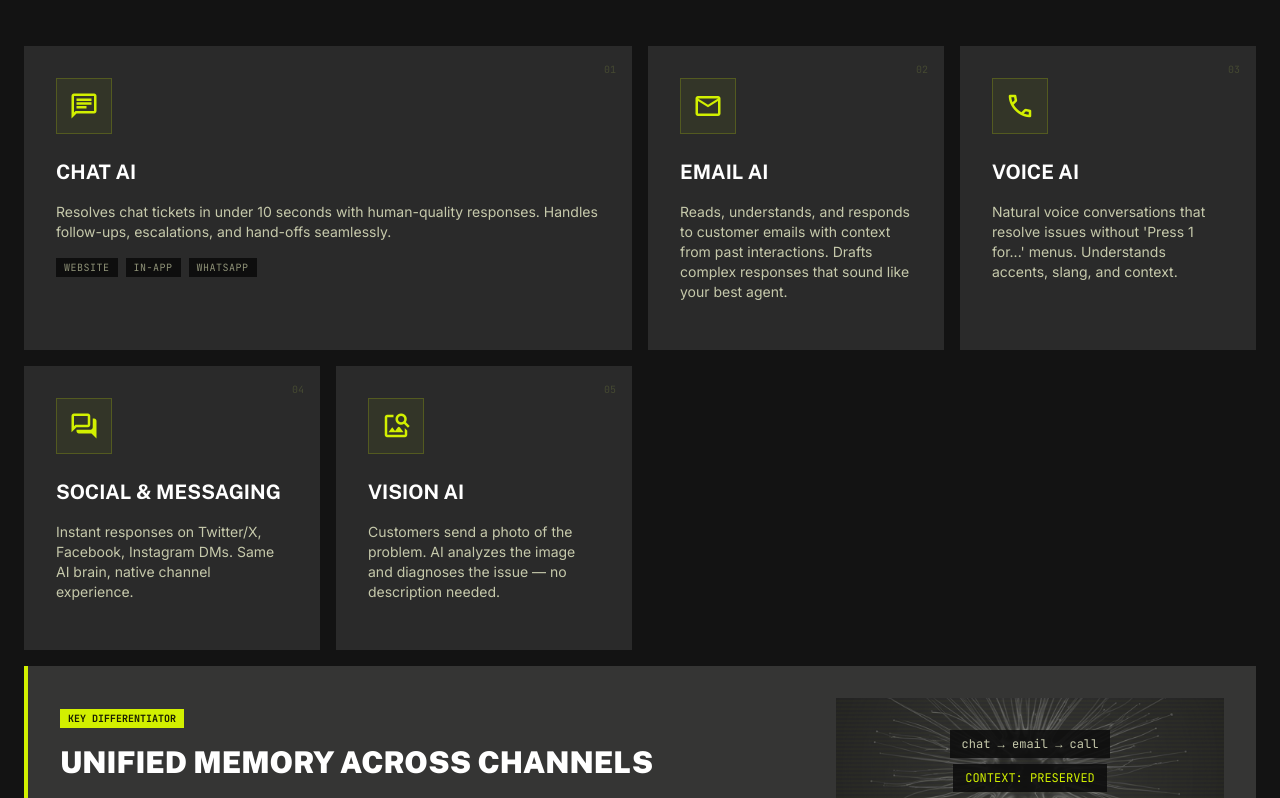
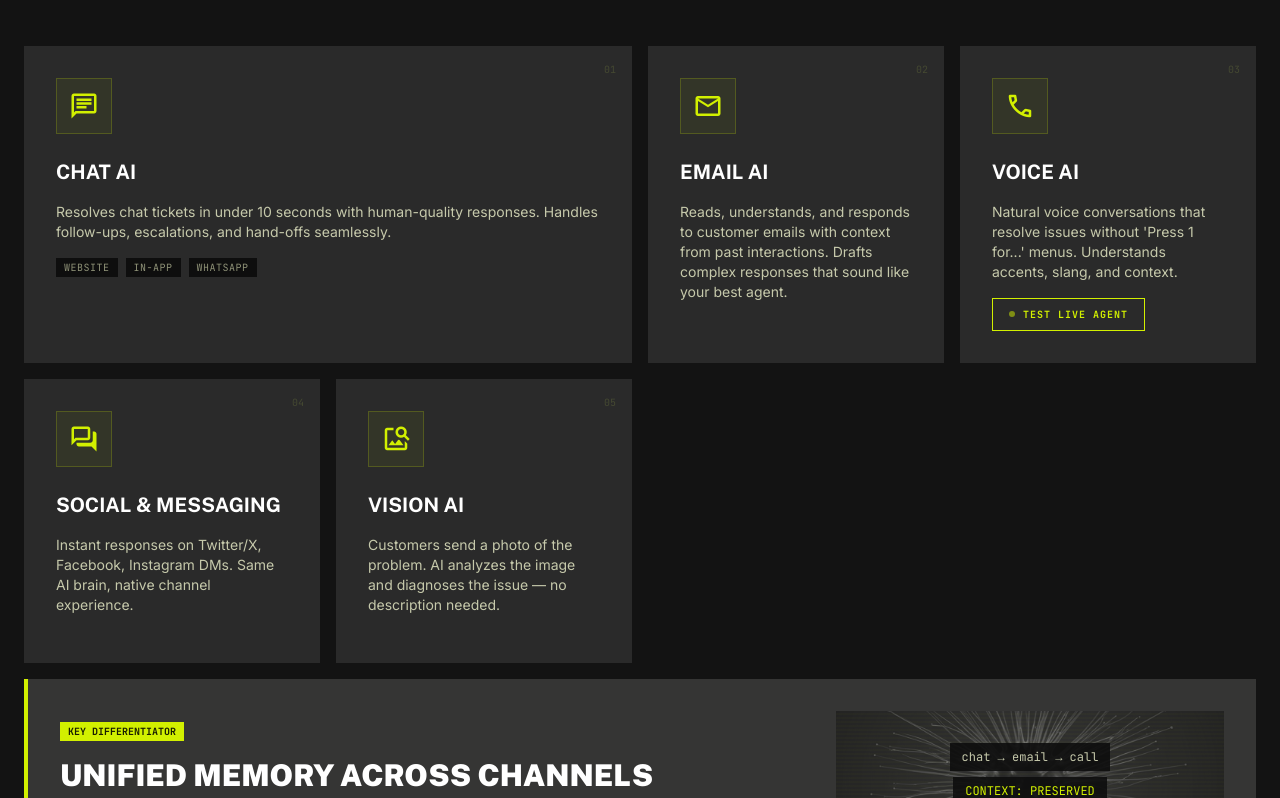
Before and after one commit to rhobots-ai/rhobots-website, a React (Vite) app: page /pulse/customer-support in a window 1280 px wide. Shown: the part 1136-1934 px from the top of the page. Built offline with nearby package versions, Linux system fonts and the light colour scheme; no server answers; a web font is replaced by a local one.

Commit message:
feat: add interactive call-to-action button to Pulse customer support cards

```diff
--- a/src/pages/PulseCustomerSupportPage.tsx
+++ b/src/pages/PulseCustomerSupportPage.tsx
@@ -28,6 +28,10 @@ const CHANNELS = [
     desc: "Natural voice conversations that resolve issues without 'Press 1 for...' menus. Understands accents, slang, and context.",
     span: '',
     visual: 'record_voice_over',
+    action: {
+      label: 'TEST LIVE AGENT',
+      href: 'https://pulse.rhobots.ai'
+    }
   },
   {
     num: '04',
@@ -219,6 +223,19 @@ export default function PulseCustomerSupportPage() {
                         {tag}
                       </span>
                     ))}
+                  </div>
+                )}
+                {ch.action && (
+                  <div className="mt-4">
+                    <a
+                      href={ch.action.href}
+                      target="_blank"
+                      rel="noopener noreferrer"
+                      className="inline-flex items-center gap-2 border border-primary-fixed text-primary-fixed hover:bg-primary-fixed hover:text-on-primary-fixed px-3 py-1.5 sm:px-4 sm:py-2 font-mono text-[9px] sm:text-[10px] font-bold tracking-widest transition-all uppercase"
+                    >
+                      <span className="w-1.5 h-1.5 bg-current rounded-full animate-pulse"></span>
+                      {ch.action.label}
+                    </a>
                   </div>
                 )}
                 {/* Decorative corner accent on hover */}
```
